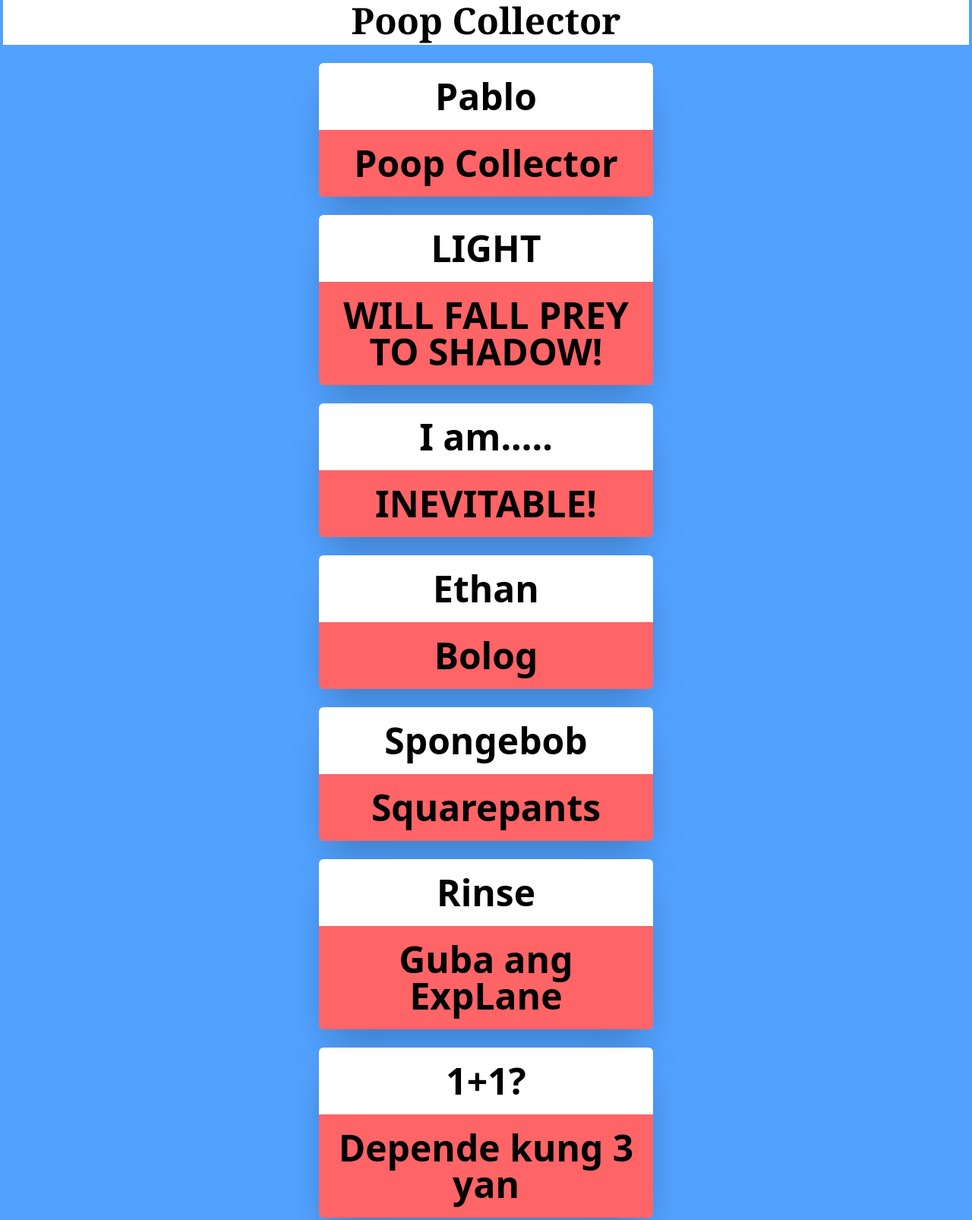
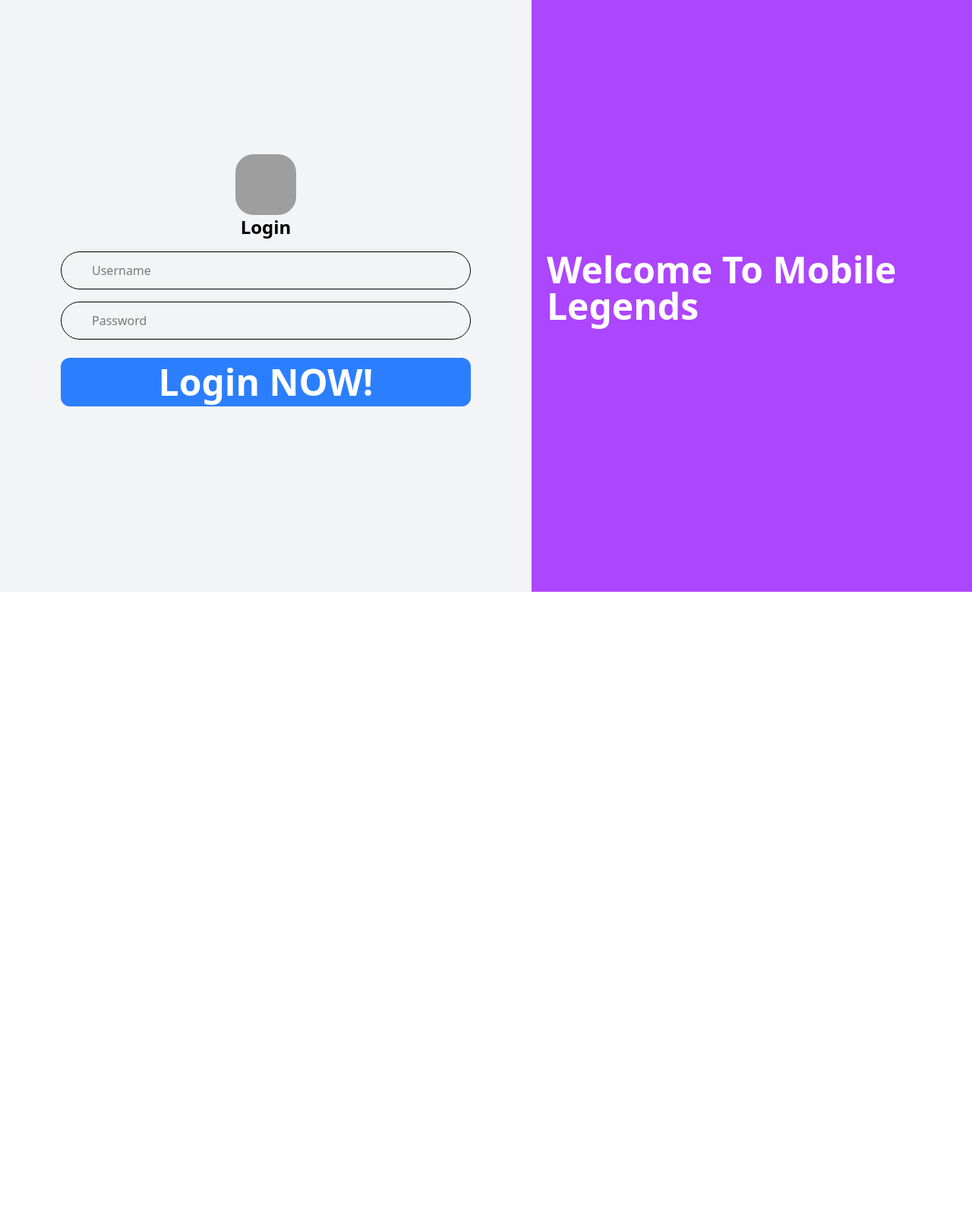
Before and after one commit to Yanomered/bagong-repo, a plain HTML site: page index.html in a window 1280 px wide. Shown: the part 21-1627 px from the top of the page at 76% size. After the commit the page ends 800 px from the top, so only its background shows below. Drawn offline with nearby package versions, Linux system fonts and the light colour scheme; grey boxes are pictures that could not be loaded.

Commit message:
tailwind

```diff
--- a/index.html
+++ b/index.html
@@ -6,76 +6,29 @@
     <meta name="viewport" content="width=device-width, initial-scale=1.0" />
     <script src="https://cdn.jsdelivr.net/npm/@tailwindcss/browser@4"></script>
   </head>
-  <body class="bg-blue-400 pt-4 px-1">
-    <div class="bg-white h-16 pt-2">
-    <h1 class="text-5xl font-bold text-center font-serif">
-      Poop Collector
-    </h1>
-    </div><br>
+  <body class="flex">
+    <div class="flex-1 bg-gray-100 h-sreen items-center justify-center p-20">
+        <div class="mt-36">
+            <img src="https://encrypted-tbn0.gstatic.com/images?q=tbn:ANd9GcQSfnGUOKv4l3ZZb_dad-QrSOR35gRig0uOUhr6Eoci7w&s=10" alt="" class="w-20 h-20 mx-auto rounded-3xl">
+        </div>
+        <div class="mb-4 place-items-center">
+            <h1 class="text-2xl font-bold">Login</h1>
+        </div>
+        <div>
+            <input type="email" name="" id="" class="w-full rounded-4xl border py-3 pl-10 pr-4 text-md outline-none transition-all focus:ring-2 focus:ring-blue-500" placeholder="Username">
+        </div>
+         <div class="mt-4">
+            <input type="password" name="" id="" class="w-full rounded-4xl border py-3 pl-10 pr-4 text-md outline-none transition-all duration-200 focus:ring-2 focus:ring-red-500" placeholder="Password">
+        </div>
+        <div class="mt-4">
+            <button class="w-full text-5xl bg-blue-500 text-white p-2 mt-2 rounded-xl font-bold">Login NOW!</button>
+        </div>
+    </div>
+    <div class="flex-1 bg-purple-500 h-screen p-5 flex place-items-center text-white text-5xl font-bold">
+        Welcome To Mobile Legends
+    </div>
 
-    <div class=" w-110 flex-col items-center shadow-2xl mx-auto">
-        <div class="bg-white text-center rounded-t-md p-5">
-            <h1 class="font-bold text-5xl">Pablo</h1>
-        </div>
-        <div class="bg-red-400 text-center rounded-b-md p-5">
-            <h1 class="font-bold text-5xl">Poop Collector</h1></div>
-    </div><br>
-    <div class=" w-110 flex-col items-center shadow-2xl mx-auto">
-        <div class="bg-white text-center rounded-t-md p-5">
-            <h1 class="font-bold text-5xl">LIGHT</h1>
-        </div>
-        <div class="bg-red-400 text-center rounded-b-md p-5">
-            <h1 class="font-bold text-5xl">WILL FALL PREY TO SHADOW!</h1></div>
-    </div><br>
-    <div class=" w-110 flex-col items-center shadow-2xl mx-auto">
-        <div class="bg-white text-center rounded-t-md p-5">
-            <h1 class="font-bold text-5xl">I am.....</h1>
-        </div>
-        <div class="bg-red-400 text-center rounded-b-md p-5">
-            <h1 class="font-bold text-5xl">INEVITABLE!</h1></div>
-    </div><br>
-    <div class=" w-110 flex-col items-center shadow-2xl mx-auto">
-        <div class="bg-white text-center rounded-t-md p-5">
-            <h1 class="font-bold text-5xl">Ethan</h1>
-        </div>
-        <div class="bg-red-400 text-center rounded-b-md p-5">
-            <h1 class="font-bold text-5xl">Bolog</h1></div>
-    </div><br>
-    <div class=" w-110 flex-col items-center shadow-2xl mx-auto">
-        <div class="bg-white text-center rounded-t-md p-5">
-            <h1 class="font-bold text-5xl">Spongebob</h1>
-        </div>
-        <div class="bg-red-400 text-center rounded-b-md p-5">
-            <h1 class="font-bold text-5xl">Squarepants</h1></div>
-    </div><br>
-    <div class=" w-110 flex-col items-center shadow-2xl mx-auto">
-        <div class="bg-white text-center rounded-t-md p-5">
-            <h1 class="font-bold text-5xl">Rinse</h1>
-        </div>
-        <div class="bg-red-400 text-center rounded-b-md p-5">
-            <h1 class="font-bold text-5xl">Guba ang ExpLane</h1></div>
-    </div><br>
-    <div class=" w-110 flex-col items-center shadow-2xl mx-auto">
-        <div class="bg-white text-center rounded-t-md p-5">
-            <h1 class="font-bold text-5xl">1+1?</h1>
-        </div>
-        <div class="bg-red-400 text-center rounded-b-md p-5">
-            <h1 class="font-bold text-5xl">Depende kung 3 yan</h1></div>
-    </div><br>
-    <div class=" w-110 flex-col items-center shadow-2xl mx-auto">
-        <div class="bg-white text-center rounded-t-md p-5">
-            <h1 class="font-bold text-5xl">Hi</h1>
-        </div>
-        <div class="bg-red-400 text-center rounded-b-md p-5">
-            <h1 class="font-bold text-5xl">How are ya?</h1></div>
-    </div><br>
-    <div class=" w-110 flex-col items-center shadow-2xl mx-auto">
-        <div class="bg-white text-center rounded-t-md p-5">
-            <h1 class="font-bold text-5xl">I love you</h1>
-        </div>
-        <div class="bg-red-400 text-center rounded-b-md p-5">
-            <h1 class="font-bold text-5xl">I love you too</h1></div>
-    </div><br>
+
 
   </body>
 </html>
```
